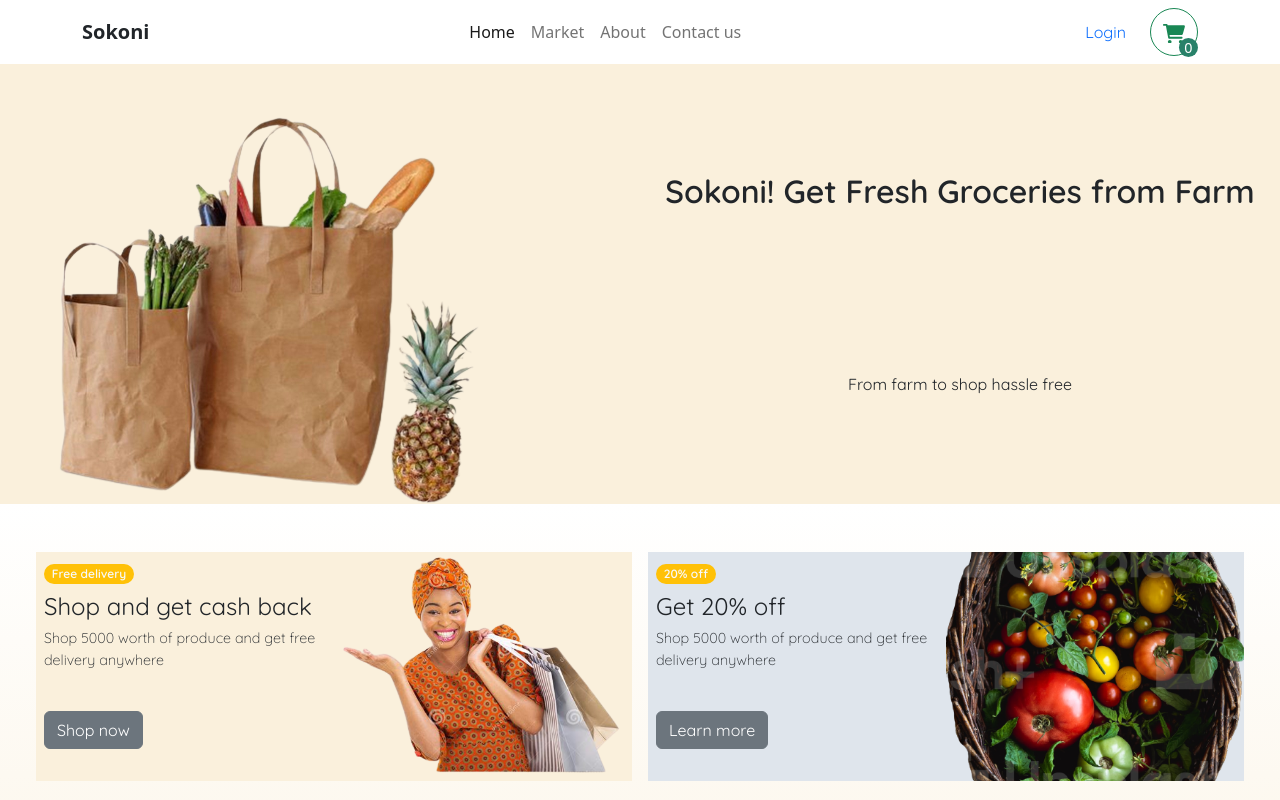
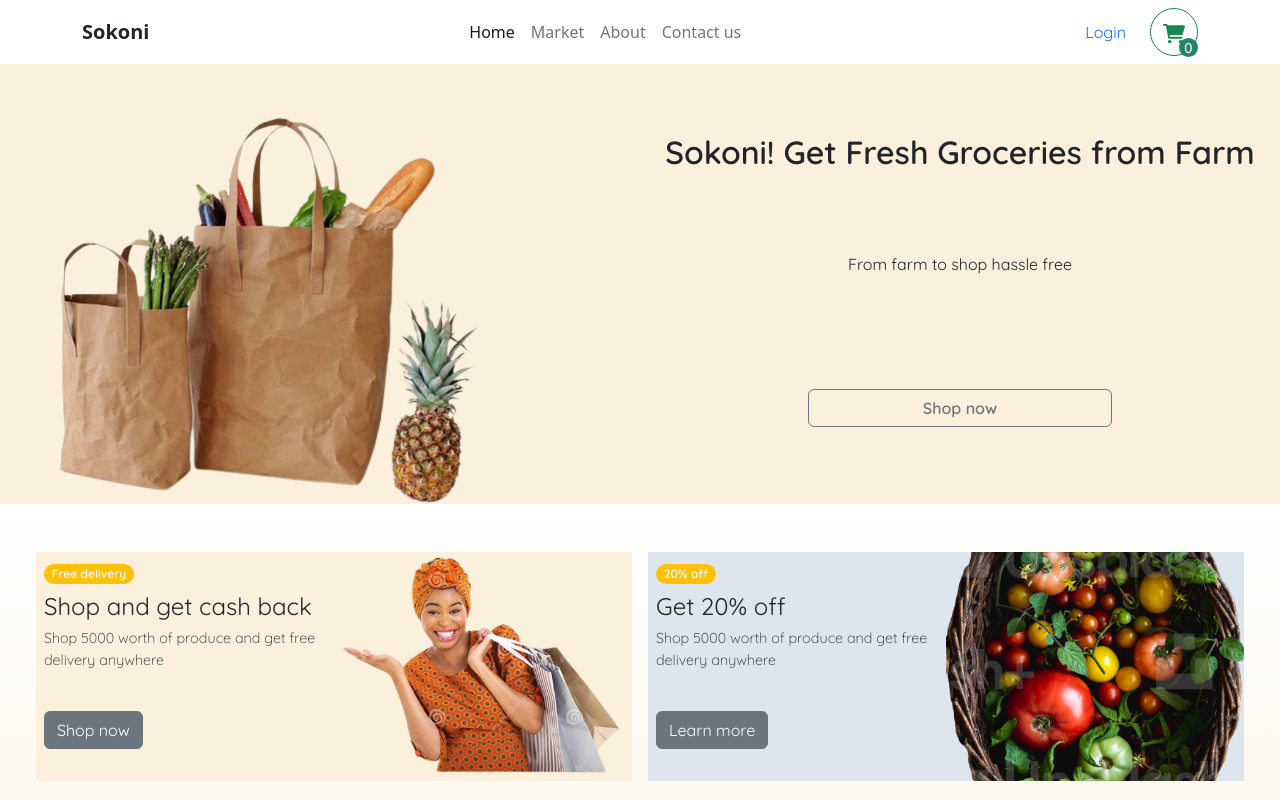
Before and after one commit to blakbox23/Sokoni, a React (Vite) app: page / in a window 1280 px wide. Shown: the top 800 px of the page. Built offline with nearby package versions, Linux system fonts and the light colour scheme; the HTML template or start-up script is replaced by a standard one.

Commit message:
Fix broken link

```diff
--- a/src/pages/Home.tsx
+++ b/src/pages/Home.tsx
@@ -29,9 +29,9 @@ export function Home() {
           </h1>
           <p>From farm to shop hassle free</p>
           {/* <p className="border w-100 align-self-center">some form</p> */}
-          {/* <Button className="mt-4 mb-4 w-50  mx-auto fw-bold" variant="outline-secondary">
+          <Button className="mt-4 mb-4 w-50  mx-auto fw-bold" variant="outline-secondary" href="/market">
                 Shop now
-            </Button>{" "} */}
+            </Button>{" "}
         </div>
       </div>
 
```
